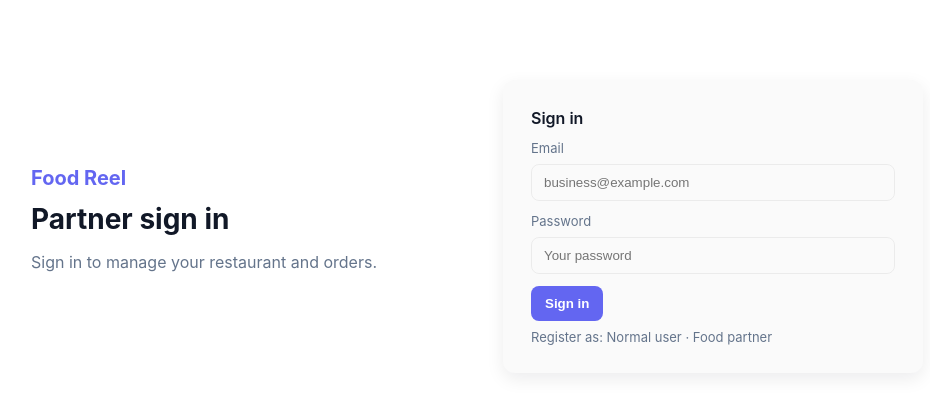
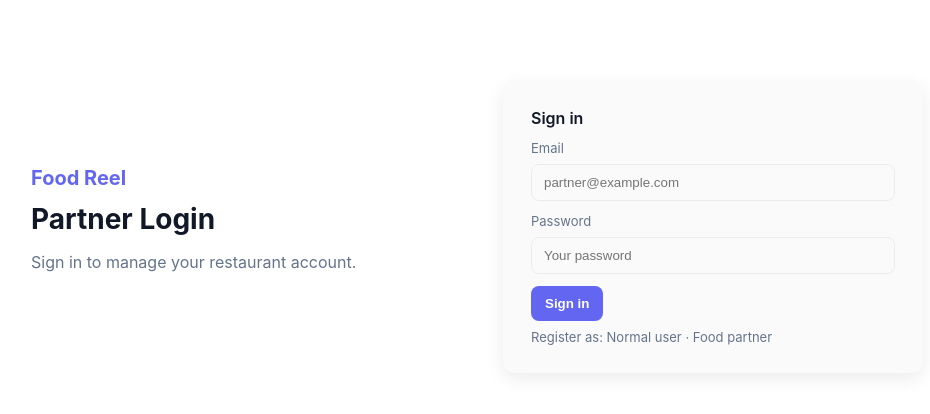
Before and after one commit to masukkhan-github/food-app, a React (Vite) app in the folder frontend/: page /food-partner/login in a window 1280 px wide. Shown: the top 414 px of the page, without its empty margins (177-1107 px from the left). Built offline with nearby package versions, Linux system fonts and the light colour scheme.

Commit message:
fixed ui with login error

```diff
--- a/frontend/src/pages/auth/PartnerLogin.jsx
+++ b/frontend/src/pages/auth/PartnerLogin.jsx
@@ -1,69 +1,73 @@
-import React from "react";
-import { Link } from "react-router-dom";
+import React, { useState } from "react";
+import { useNavigate } from "react-router-dom";
 import "../../styles/auth.css";
 import axios from "axios";
-import { useNavigate } from "react-router-dom";
+import RegisterHelper from "./RegisterHelper";
 
 const PartnerLogin = () => {
   const navigate = useNavigate();
+  const [errorMessage, setErrorMessage] = useState("");
+
   const handleSubmit = async (e) => {
     e.preventDefault();
+    setErrorMessage("");
 
     const email = e.target.email.value;
     const password = e.target.password.value;
 
-    await axios
-      .post(
+    try {
+      const response = await axios.post(
         "http://localhost:3000/api/v1/auth/food-partner/login",
-        {
-          email,
-          password,
-        },
-        {
-          withCredentials: true,
-        }
-      )
-      .then((response) => {
-        console.log(response.data);
-        navigate("/create-food");
-      })
-      .catch((error) => {
-        console.error("error in partner login jsx :", error);
-      });
+        { email, password },
+        { withCredentials: true }
+      );
+
+      console.log(response.data);
+      navigate("/");
+    } catch (error) {
+      console.error("Error in partner login:", error);
+      if (error.response && error.response.data.message) {
+        setErrorMessage(error.response.data.message);
+      } else {
+        setErrorMessage("Something went wrong. Try again.");
+      }
+    }
   };
+
   return (
     <div className="auth-shell">
       <div className="auth-hero">
         <div className="brand">Food Reel</div>
-        <h2 className="h-title">Partner sign in</h2>
-        <p className="h-sub">Sign in to manage your restaurant and orders.</p>
+        <h2 className="h-title">Partner Login</h2>
+        <p className="h-sub">Sign in to manage your restaurant account.</p>
       </div>
 
       <div className="card">
         <div className="form-title">Sign in</div>
 
-        <form
-          className="auth-form"
-          onSubmit={handleSubmit}
-          aria-label="Partner login form"
-        >
+        {/* ✅ Error message */}
+        {errorMessage && <p className="error-text" style={{color:"red"}}>{errorMessage}</p>}
+
+        <form className="auth-form" onSubmit={handleSubmit}>
           <div className="form-row">
-            <label htmlFor="pEmail">Email</label>
+            <label htmlFor="partnerEmail">Email</label>
             <input
-              id="pEmail"
+              id="partnerEmail"
               name="email"
               type="email"
-              placeholder="business@example.com"
+              placeholder="partner@example.com"
+              required
             />
           </div>
 
           <div className="form-row">
-            <label htmlFor="pPassword">Password</label>
+            <label htmlFor="partnerPassword">Password</label>
             <input
-              id="pPassword"
+              id="partnerPassword"
               name="password"
               type="password"
               placeholder="Your password"
+              required
             />
           </div>
 
@@ -74,10 +78,7 @@
           </div>
         </form>
 
-        <div className="helper">
-          Register as: <Link to="/user/register">Normal user</Link> ·{" "}
-          <Link to="/food-partner/register">Food partner</Link>
-        </div>
+        <RegisterHelper />
       </div>
     </div>
   );
--- a/frontend/src/pages/auth/PartnerRegister.jsx
+++ b/frontend/src/pages/auth/PartnerRegister.jsx
@@ -2,6 +2,8 @@
 import "../../styles/auth.css";
 import axios from "axios";
 import { useNavigate } from "react-router-dom";
+
+import SignIn from "./SignIn";
 
 const PartnerRegister = () => {
   const navigate = useNavigate();
@@ -57,6 +59,7 @@
               name="name"
               type="text"
               placeholder="Restaurant or business name"
+              required
             />
           </div>
 
@@ -67,6 +70,7 @@
               name="email"
               type="email"
               placeholder="business@example.com"
+              required
             />
           </div>
 
@@ -77,6 +81,7 @@
               name="password"
               type="password"
               placeholder="Choose a secure password"
+              required
             />
           </div>
 
@@ -87,9 +92,7 @@
           </div>
         </form>
 
-        <div className="helper">
-          Already partnered? <a href="/food-partner/login">Sign in</a>
-        </div>
+        <SignIn type="user" />
       </div>
     </div>
   );
--- /dev/null
+++ b/frontend/src/pages/auth/RegisterHelper.jsx
@@ -0,0 +1,14 @@
+import React from "react";
+import { Link } from "react-router-dom";
+import "../../styles/auth.css";
+
+const RegisterHelper = () => {
+  return (
+    <div className="helper">
+      Register as: <Link to="/user/register">Normal user</Link> ·{" "}
+      <Link to="/food-partner/register">Food partner</Link>
+    </div>
+  );
+};
+
+export default RegisterHelper;
--- /dev/null
+++ b/frontend/src/pages/auth/SignIn.jsx
@@ -0,0 +1,20 @@
+import React from "react";
+import { Link } from "react-router-dom";
+
+const SignIn = ({ type }) => {
+  return (
+    <div className="helper">
+      {type === "user" ? (
+        <>
+        Already have an account?<Link to="/user/login">Sign in</Link>
+        </>
+      ) : (
+        <>
+          Already partnered? <Link to="/food-partner/login">Sign in</Link>
+        </>
+      )}
+    </div>
+  );
+};
+
+export default SignIn;
--- a/frontend/src/pages/auth/UserLogin.jsx
+++ b/frontend/src/pages/auth/UserLogin.jsx
@@ -1,34 +1,37 @@
-import React from "react";
-import { Link } from "react-router-dom";
+import React, { useState } from "react";
+import { Link, useNavigate } from "react-router-dom";
 import "../../styles/auth.css";
 import axios from "axios";
-import { useNavigate } from "react-router-dom";
+import RegisterHelper from "./RegisterHelper";
 
 const UserLogin = () => {
   const navigate = useNavigate();
+  const [errorMessage, setErrorMessage] = useState(""); // state for errors
+
   const handleSubmit = async (e) => {
     e.preventDefault();
+    setErrorMessage(""); // clear old error
+
     const email = e.target.email.value;
     const password = e.target.password.value;
 
-    await axios
-      .post(
+    try {
+      const response = await axios.post(
         "http://localhost:3000/api/v1/auth/user/login",
-        {
-          email,
-          password,
-        },
-        {
-          withCredentials: true,
-        }
-      )
-      .then((response) => {
-        console.log(response.data);
-        navigate("/");
-      })
-      .catch((error) => {
-        console.error("error in user login jsx :", error);
-      });
+        { email, password },
+        { withCredentials: true }
+      );
+
+      console.log(response.data);
+      navigate("/");
+    } catch (error) {
+      console.error("Error in user login:", error);
+      if (error.response && error.response.data.message) {
+        setErrorMessage(error.response.data.message); // backend message
+      } else {
+        setErrorMessage("Something went wrong. Try again.");
+      }
+    }
   };
 
   return (
@@ -44,11 +47,10 @@
       <div className="card">
         <div className="form-title">Sign in</div>
 
-        <form
-          className="auth-form"
-          onSubmit={handleSubmit}
-          aria-label="User login form"
-        >
+        {/* ✅ Show error if exists */}
+        {errorMessage && <p className="error-text" style={{color:"red"}}>{errorMessage}</p>}
+
+        <form className="auth-form" onSubmit={handleSubmit}>
           <div className="form-row">
             <label htmlFor="loginEmail">Email</label>
             <input
@@ -56,6 +58,7 @@
               name="email"
               type="email"
               placeholder="you@example.com"
+              required
             />
           </div>
 
@@ -66,6 +69,7 @@
               name="password"
               type="password"
               placeholder="Your password"
+              required
             />
           </div>
 
@@ -76,10 +80,7 @@
           </div>
         </form>
 
-        <div className="helper">
-          Register as: <Link to="/user/register">Normal user</Link> ·{" "}
-          <Link to="/food-partner/register">Food partner</Link>
-        </div>
+        <RegisterHelper />
       </div>
     </div>
   );
--- a/frontend/src/pages/auth/UserRegister.jsx
+++ b/frontend/src/pages/auth/UserRegister.jsx
@@ -2,6 +2,8 @@
 import "../../styles/auth.css";
 import axios from "axios";
 import { useNavigate } from "react-router-dom";
+
+import SignIn from "./SignIn";
 
 const UserRegister = () => {
   const navigate = useNavigate();
@@ -57,6 +59,7 @@
               name="name"
               type="text"
               placeholder="Your full name"
+              required
             />
           </div>
 
@@ -67,6 +70,7 @@
               name="email"
               type="email"
               placeholder="you@example.com"
+              required
             />
           </div>
 
@@ -77,6 +81,7 @@
               name="password"
               type="password"
               placeholder="Create a password"
+              required
             />
           </div>
 
@@ -87,9 +92,7 @@
           </div>
         </form>
 
-        <div className="helper">
-          Already have an account? <a href="/user/login">Sign in</a>
-        </div>
+       <SignIn type="user" />
       </div>
     </div>
   );
```
